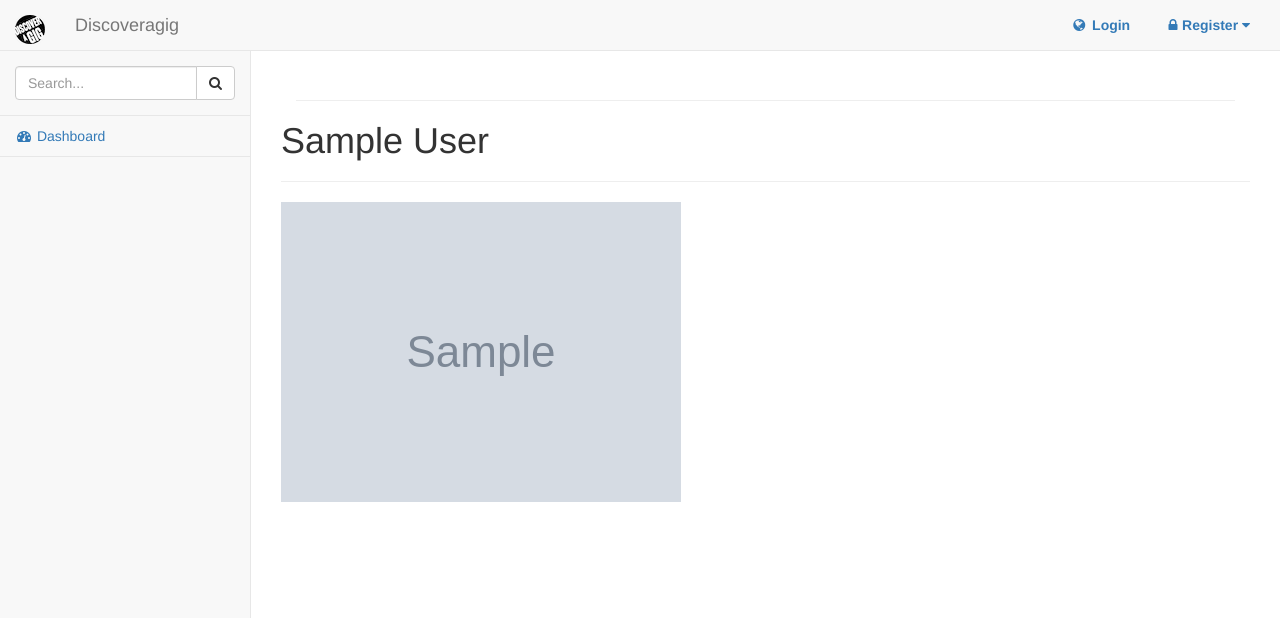
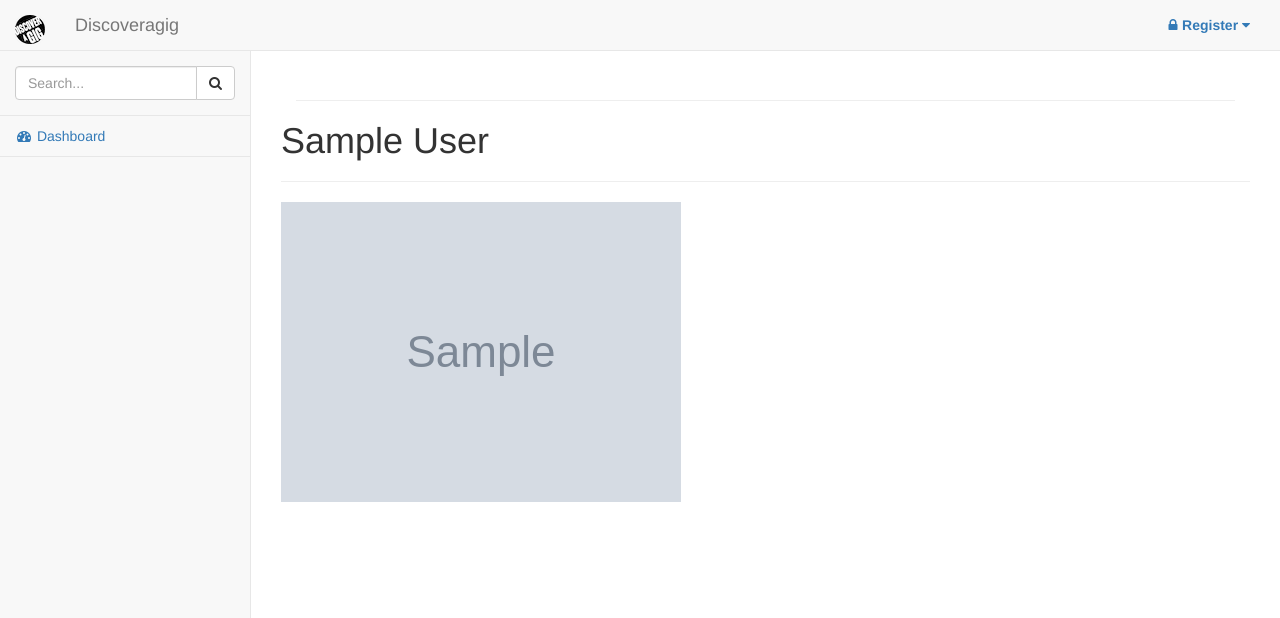
Before and after one commit to jakealdred/discoveragig, a Django app: a page that uses templates/webapp/base.html in a window 1280 px wide. Shown: the top 618 px of the page. Run offline with Django 3.2, Linux system fonts and the light colour scheme; tables that the repository leaves empty hold one stand-in row (values such as "Sample post"); grey boxes marked "Sample" are stand-in pictures; some libraries are stand-ins or nearby versions.

Commit message:
removed login on navbar

```diff
--- a/templates/webapp/base.html
+++ b/templates/webapp/base.html
@@ -67,9 +67,7 @@
                     <!-- /.dropdown-user -->
                 </li>
                 {% else %}
-                <li>
-                    <a href="/login/"><i class="fa fa-globe fa-fw"></i> <b>Login</b></a>
-                </li>
+
                 <li>
                 	<a class="dropdown-toggle" data-toggle="dropdown" href="#">
                 		<i class="fa fa-lock fa-fw"></i><b>Register</b> <i class="fa fa-caret-down"></i>
```
